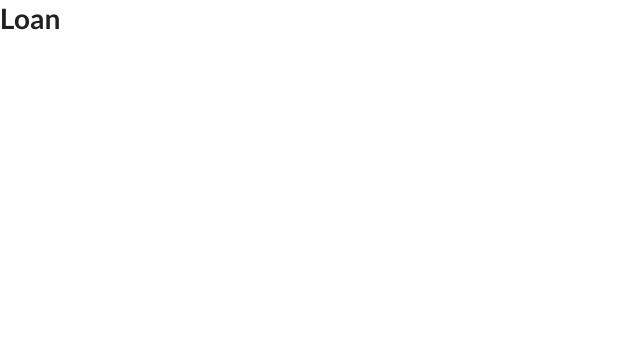
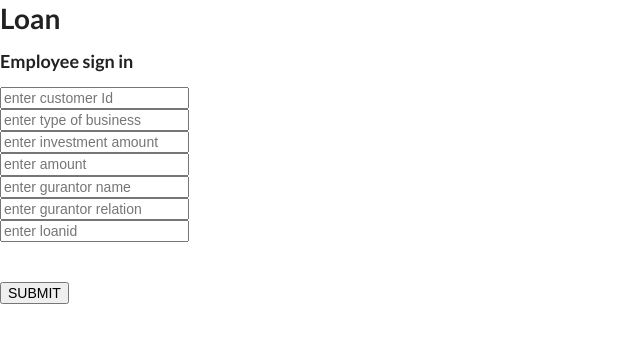
Before and after one commit to harshita360/loan-management-dbms, a React (Create React App) app in the folder client/: page /businessform in a window 1280 px wide. Shown: the top 342 px of the page, without its empty margins (0-640 px from the left). Built offline with nearby package versions, Linux system fonts and the light colour scheme.

Commit message:
added business and mortgage loanform

```diff
--- a/client/src/components/App.js
+++ b/client/src/components/App.js
@@ -7,6 +7,9 @@ import { Router, Route } from "react-router-dom";
 import Dummy from "./Dummy";
 import LoanFormEdu from "./LoanFormEdu";
 import EmployeeSignIn from "./EmployeeSignIn";
+import LoanFormbusi from "./LoanFormbusi";
+import LoanFormMor from "./LoanFormMor";
+
 class App extends React.Component {
   showData = async () => {
     const response = await axios.get("/showData");
@@ -28,6 +31,8 @@ class App extends React.Component {
             <Route exact path="/dummy" component={Dummy} />
             <Route exact path="/viewloans" component={LoansList} />
             <Route exact path="/educationform" component={LoanFormEdu} />
+            <Route exact path="/businessform"  component={LoanFormbusi} />
+            <Route exact path="/mortgageform"  component={LoanFormMor} />
           </div>
         </Router>
       </div>
--- /dev/null
+++ b/client/src/components/LoanFormMor.js
@@ -0,0 +1,93 @@
+import React from "react"
+import axios from "axios"
+
+
+
+class LoanFormMor extends React.Component{
+  state = {
+    custid: "",
+    location: "",
+    empstatus: "",
+    amt: 0,
+    gname: "",
+    grelation: "",
+    loanid: "",
+  };
+ submitmorform = ()=>{
+   console.log(this.state);
+   axios.post("morloanform",{
+     custid:this.state.custid,
+     location:this.state.location,
+     empstatus:this.state.empstatus,
+     amt:this.state.amt,
+     gname:this.state.gname,
+     grelation:this.state.grelation,
+     loanid:this.state.loanid,
+   })
+   .then(function (res) {
+     if(res.data.submit){
+
+     console.log("inserted msg from front end");
+   }
+
+   })
+   .catch(function (error) {
+     console.log(error);
+   });
+
+ };
+
+
+  render(){
+    return(
+    <div>
+      <h3>Employee sign in </h3>
+
+      <input
+        placeholder="enter customer Id"
+        onChange={(e) => this.setState({ custid: e.target.value })}
+      />
+      <br />
+      <input
+        placeholder="enter location"
+        onChange={(e) => this.setState({ location: e.target.value })}
+      />
+      <br />
+
+      <input
+        placeholder="enter employment status"
+        onChange={(e) => this.setState({ empstatus: e.target.value })}
+      />
+      <br />
+
+      <input
+        placeholder="enter amount"
+        onChange={(e) => this.setState({ amt: e.target.value })}
+      />
+      <br />
+
+      <input
+        placeholder="enter gurantor name"
+        onChange={(e) => this.setState({ gname: e.target.value })}
+      />
+      <br />
+
+      <input
+        placeholder="enter gurantor relation"
+        onChange={(e) => this.setState({ grelation: e.target.value })}
+      />
+      <br />
+
+      <input
+        placeholder="enter loanid"
+        onChange={(e) => this.setState({ loanid: e.target.value })}
+      />
+      <br />
+      <br />
+      <br />
+      <button onClick={this.submitmorform}>SUBMIT</button>
+    </div>
+    );
+  }
+}
+export default LoanFormMor;
--- /dev/null
+++ b/client/src/components/LoanFormbusi.js
@@ -0,0 +1,93 @@
+import React from "react"
+import axios from "axios"
+
+
+
+class LoanFormbusi extends React.Component{
+  state = {
+    custid: "",
+    type: "",
+    investment: 0,
+    amt: 0,
+    gname: "",
+    grelation: "",
+    loanid: "",
+  };
+ submitbusiform = ()=>{
+   console.log(this.state);
+   axios.post("busiloanform",{
+     custid:this.state.custid,
+     type:this.state.type,
+     investment:this.state.investment,
+     amt:this.state.amt,
+     gname:this.state.gname,
+     grelation:this.state.grelation,
+     loanid:this.state.loanid,
+   })
+   .then(function (res) {
+     if(res.data.submit){
+
+     console.log("inserted msg from front end");
+   }
+
+   })
+   .catch(function (error) {
+     console.log(error);
+   });
+
+ };
+
+
+  render(){
+    return(
+    <div>
+      <h3>Employee sign in </h3>
+
+      <input
+        placeholder="enter customer Id"
+        onChange={(e) => this.setState({ custid: e.target.value })}
+      />
+      <br />
+      <input
+        placeholder="enter type of business"
+        onChange={(e) => this.setState({ type: e.target.value })}
+      />
+      <br />
+
+      <input
+        placeholder="enter investment amount"
+        onChange={(e) => this.setState({ investment: e.target.value })}
+      />
+      <br />
+
+      <input
+        placeholder="enter amount"
+        onChange={(e) => this.setState({ amt: e.target.value })}
+      />
+      <br />
+
+      <input
+        placeholder="enter gurantor name"
+        onChange={(e) => this.setState({ gname: e.target.value })}
+      />
+      <br />
+
+      <input
+        placeholder="enter gurantor relation"
+        onChange={(e) => this.setState({ grelation: e.target.value })}
+      />
+      <br />
+
+      <input
+        placeholder="enter loanid"
+        onChange={(e) => this.setState({ loanid: e.target.value })}
+      />
+      <br />
+      <br />
+      <br />
+      <button onClick={this.submitbusiform}>SUBMIT</button>
+    </div>
+    );
+  }
+}
+export default LoanFormbusi;
--- a/client/src/setupProxy.js
+++ b/client/src/setupProxy.js
@@ -11,6 +11,12 @@ module.exports = function (app) {
       target: "http://localhost:5000",
     })
   );
+  app.use(
+    createProxyMiddleware("/busiloanform", { target: "http://localhost:5000" })
+  );
+  app.use(
+    createProxyMiddleware("/morloanform", { target: "http://localhost:5000" })
+  );
 
   app.use(
     createProxyMiddleware("/edu/**", { target: "http://localhost:5000" })
```
Also changed, not shown: 1 other file (tests, documents, lock files or other folders).
